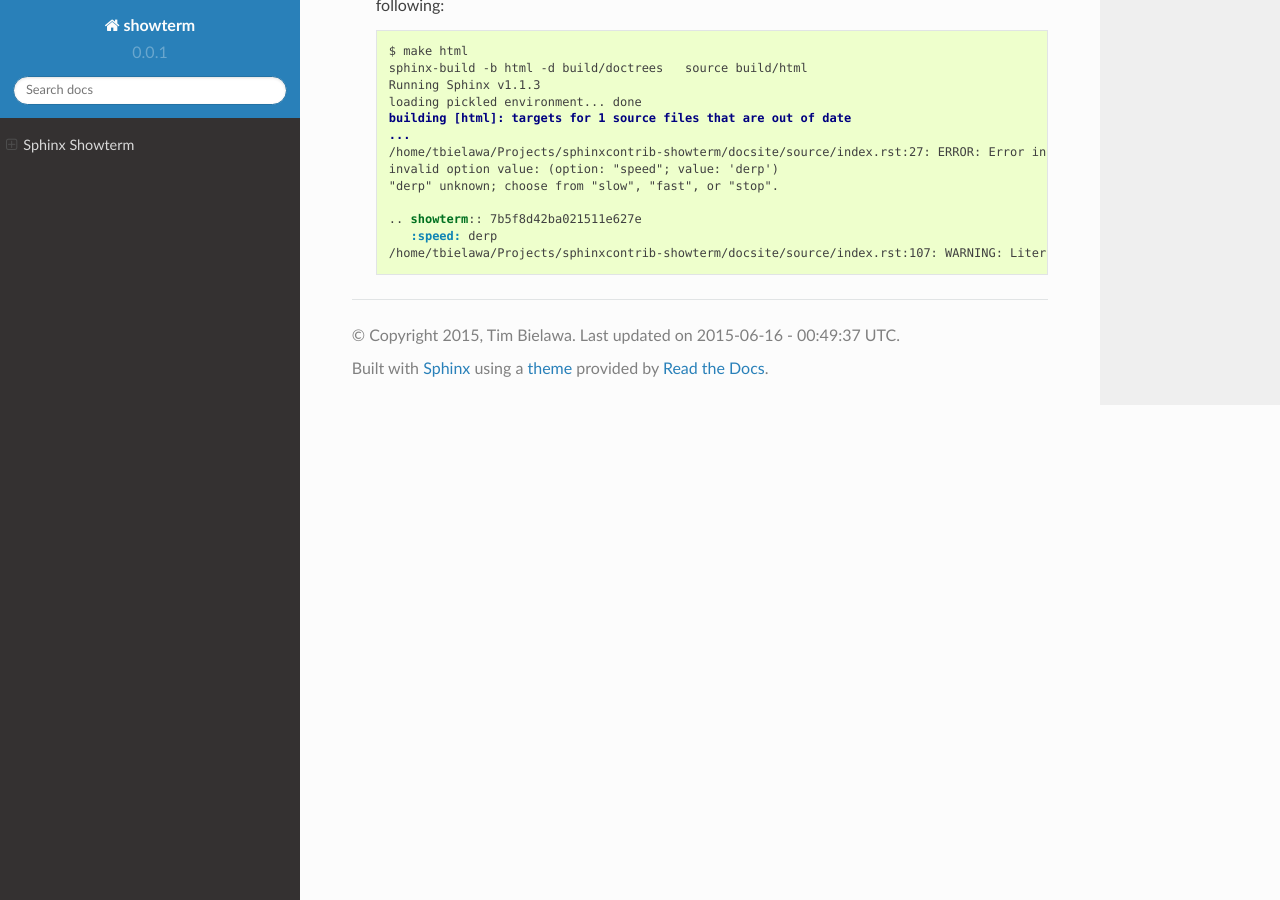
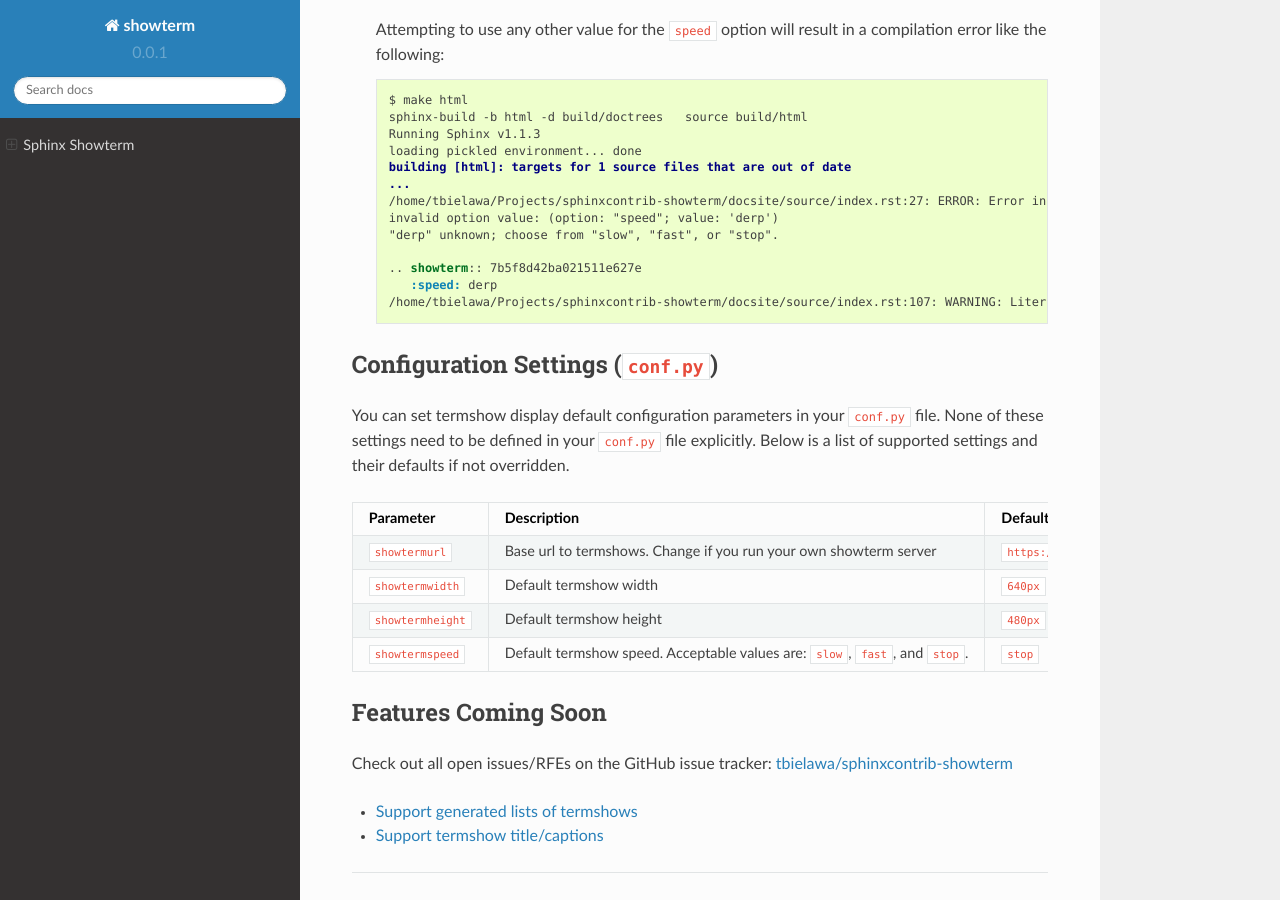
Before and after one commit to tbielawa/sphinxcontrib-showterm, a Sphinx documentation site: the page built from docsite/source/index.rst, in a window 1280 px wide and 900 px high, scrolled down 3120 px. Built offline with Sphinx 7.4.7 and the Read the Docs theme 2.0.0, drawn with Linux system fonts in a browser that asks for light colours; some of the changed text lies outside the part shown.

Commit message:
Add notes about configuration file parameters

```diff
--- a/docsite/source/index.rst
+++ b/docsite/source/index.rst
@@ -158,3 +158,43 @@ Usage
       .. showterm:: 7b5f8d42ba021511e627e
          :speed: derp
       /home/tbielawa/Projects/sphinxcontrib-showterm/docsite/source/index.rst:107: WARNING: Literal block expected; none found.
+
+
+Configuration Settings (``conf.py``)
+************************************
+
+You can set termshow display default configuration parameters in your
+``conf.py`` file. None of these settings need to be defined in your
+``conf.py`` file explicitly. Below is a list of supported settings and
+their defaults if not overridden.
+
+.. list-table::
+   :header-rows: 1
+
+   * - Parameter
+     - Description
+     - Default
+   * - ``showtermurl``
+     - Base url to termshows. Change if you run your own showterm server
+     - ``https://showterm.io``
+   * - ``showtermwidth``
+     - Default termshow width
+     - ``640px``
+   * - ``showtermheight``
+     - Default termshow height
+     - ``480px``
+   * - ``showtermspeed``
+     - Default termshow speed. Acceptable values are: ``slow``, ``fast``, and ``stop``.
+     - ``stop``
+
+
+Features Coming Soon
+********************
+
+Check out all open issues/RFEs on the GitHub issue tracker:
+`tbielawa/sphinxcontrib-showterm
+<https://github.com/tbielawa/sphinxcontrib-showterm/issues>`_
+
+
+* `Support generated lists of termshows <https://github.com/tbielawa/sphinxcontrib-showterm/issues/3>`_
+* `Support termshow title/captions <https://github.com/tbielawa/sphinxcontrib-showterm/issues/4>`_
```
